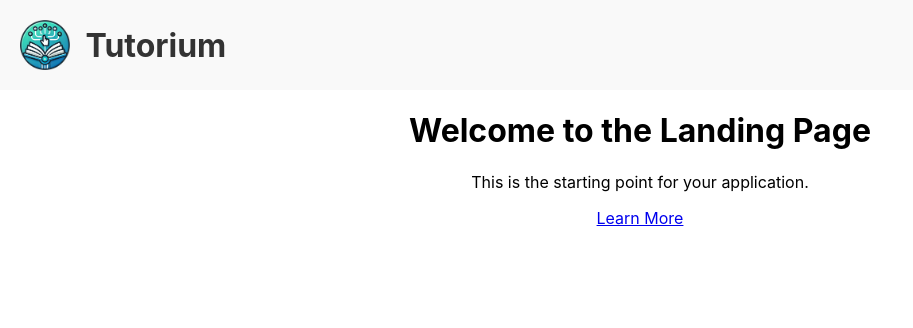
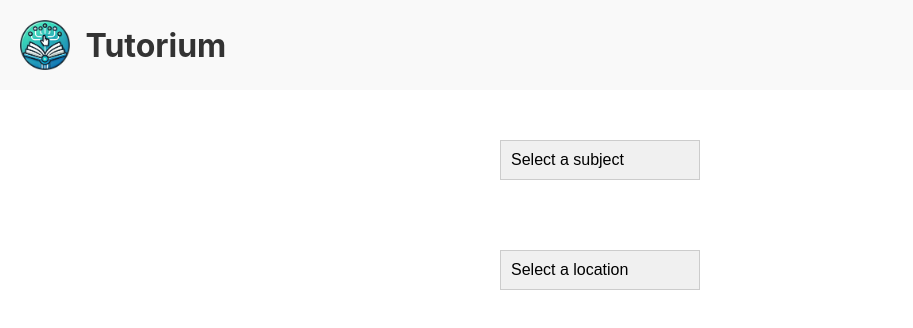
Before and after one commit to travislee7/Tutorium-Front-End, a React (Create React App) app in the folder tutor-frontend/: page / in a window 1280 px wide. Shown: the top 328 px of the page, without its empty margins (0-913 px from the left). Built offline with nearby package versions, Linux system fonts and the light colour scheme.

Commit message:
added the dropdown menus for subject and location

```diff
--- a/tutor-frontend/src/pages/LandingPage.js
+++ b/tutor-frontend/src/pages/LandingPage.js
@@ -2,25 +2,50 @@
 import React from 'react';
 import Header from '../components/header.js'; // Import the reusable Header component
 import '../styles/LandingPage.css'; // Optional: Create a separate file for styling
+import { useState } from "react";
 
 function LandingPage() {
-    return (
-        <div className="LandingPage">
-            <Header /> {/* Use the reusable Header component */}
-            <main className="LandingPage-content">
-                <h1>Welcome to the Landing Page</h1>
-                <p>This is the starting point for your application.</p>
-                <a
-                    className="LandingPage-link"
-                    href="https://reactjs.org"
-                    target="_blank"
-                    rel="noopener noreferrer"
-                >
-                    Learn More
-                </a>
-            </main>
+  // Separate states for subject and location dropdowns
+  const [isSubjectOpen, setIsSubjectOpen] = useState(false);
+  const [isLocationOpen, setIsLocationOpen] = useState(false);
+
+  // Toggle functions for each dropdown
+  const toggleSubjectDropdown = () => {
+    setIsSubjectOpen(!isSubjectOpen); // Toggle subject dropdown visibility
+  };
+
+  const toggleLocationDropdown = () => {
+    setIsLocationOpen(!isLocationOpen); // Toggle location dropdown visibility
+  };
+
+  return (
+    <div className="LandingPage">
+        <Header />
+        <div className="dropdown-container">
+        {/* Subject Dropdown */}
+            <div className="subjectdropdown">
+                <button onClick={toggleSubjectDropdown}>Select a subject</button>
+                <div className={`subjectdropdown-content ${isSubjectOpen ? "show" : ""}`}>
+                    <a href="">Math</a>
+                    <a href="">Science</a>
+                    <a href="">Language arts</a>
+                    <a href="">Social studies</a>
+                </div>
+            </div>
+
+        {/* Location Dropdown */}
+            <div className="locationdropdown">
+                <button onClick={toggleLocationDropdown}>Select a location</button>
+                <div className={`locationdropdown-content ${isLocationOpen ? "show" : ""}`}>
+                    <a href="">Seattle</a>
+                    <a href="">Bellevue</a>
+                    <a href="">Kirkland</a>
+                    <a href="">Kent</a>
+                </div>
+            </div>
         </div>
-    );
+    </div>
+  );
 }
 
 export default LandingPage;
--- a/tutor-frontend/src/styles/LandingPage.css
+++ b/tutor-frontend/src/styles/LandingPage.css
@@ -21,3 +21,69 @@
     font-weight: bold;
     color: #333;
 }
+
+/* Centering container for dropdowns */
+.dropdown-center {
+    display: flex;
+    justify-content: center; /* Centers content horizontally */
+    align-items: center; /* Centers content vertically */
+    height: 100vh; /* Full height of the viewport */
+}
+
+/* Dropdown container styling */
+.dropdown-container {
+    display: flex;
+    flex-direction: column;
+    gap: 20px; /* Space between the dropdowns */
+    width: 200px; /* Set a fixed width for both dropdowns */
+}
+
+/* Styling for each dropdown container */
+.subjectdropdown, .locationdropdown {
+    width: 100%;
+}
+
+/* Button styling for dropdowns */
+button {
+    width: 100%;
+    padding: 10px;
+    margin-top: 50px;
+    margin-left: 500px;
+    background-color: #f0f0f0;
+    border: 1px solid #ccc;
+    text-align: left;
+    cursor: pointer;
+    font-size: 16px;
+}
+
+/* Dropdown content styling */
+.subjectdropdown-content, .locationdropdown-content {
+    display: none;
+    position: absolute;
+    background-color: white;
+    margin-left: 500px;
+    min-width: 200px; /* Ensure dropdowns are the same width */
+    box-shadow: 0px 8px 16px rgba(0, 0, 0, 0.2);
+    z-index: 1;
+    list-style-type: none;
+    padding: 0;
+}
+
+/* When dropdown is open, show the menu */
+.show {
+    display: block;
+}
+
+/* Styling for dropdown items */
+.subjectdropdown-content a, .locationdropdown-content a {
+    color: black;
+    padding: 12px 16px;
+    text-decoration: none;
+    display: block;
+    font-size: 16px;
+}
+
+/* Hover effect for items */
+.subjectdropdown-content a:hover, .locationdropdown-content a:hover {
+    background-color: #ddd;
+}
```
